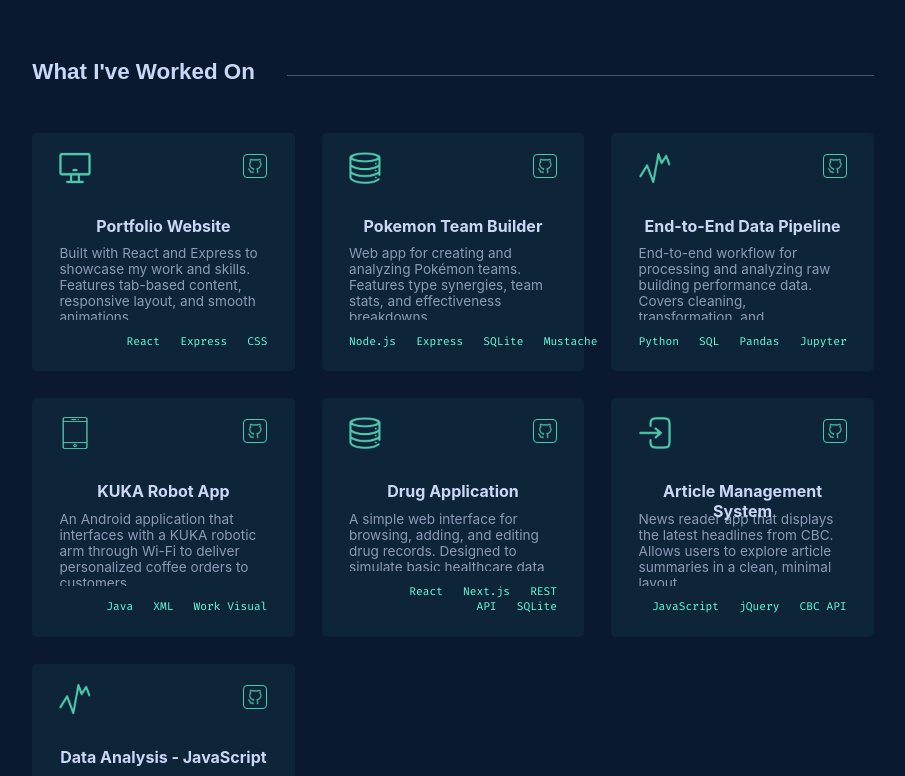
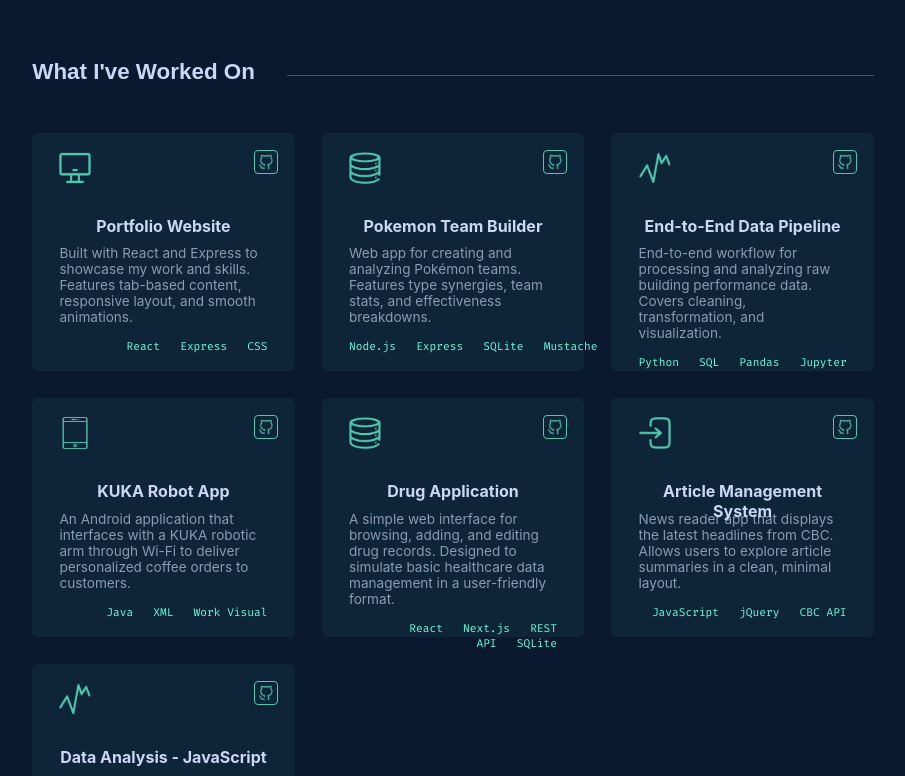
Before and after one commit to Tashyjj/portfolio, a React (Create React App) app: page / in a window 1280 px wide. Shown: the part 1480-2256 px from the top of the page, without its empty margins (187-1092 px from the left). Built offline with nearby package versions, Linux system fonts and the light colour scheme.

Commit message:
project updates

```diff
--- a/package.json
+++ b/package.json
@@ -2,6 +2,7 @@
   "name": "personal-website",
   "version": "0.1.0",
   "private": true,
+  "homepage": "https://mohammadjamal.ca",
   "dependencies": {
     "@emailjs/browser": "^4.4.1",
     "@testing-library/dom": "^10.4.0",
@@ -12,10 +13,13 @@
     "axios": "^1.9.0",
     "react": "^19.1.0",
     "react-dom": "^19.1.0",
+    "react-router-dom": "^7.6.0",
     "react-scripts": "5.0.1",
     "web-vitals": "^2.1.4"
   },
   "scripts": {
+    "predeploy": "npm run build",
+    "deploy": "gh-pages -d build",
     "start": "react-scripts start",
     "build": "react-scripts build",
     "test": "react-scripts test",
--- a/public/index.html
+++ b/public/index.html
@@ -24,7 +24,7 @@
       work correctly both with client-side routing and a non-root public URL.
       Learn how to configure a non-root public URL by running `npm run build`.
     -->
-    <title>React App</title>
+    <title>Mohammad Jamal</title>
   </head>
   <body>
     <noscript>You need to enable JavaScript to run this app.</noscript>
--- a/src/Projects.css
+++ b/src/Projects.css
@@ -47,6 +47,7 @@
 }
 
 .project-card {
+  position: relative;
   display: flex;
   flex-direction: column;
   justify-content: space-between;
@@ -58,6 +59,13 @@
   transition: background-color 0.3s ease, transform 0.3s ease;
   height: 27vh;
   width: 26vh;
+}
+
+.card-link-wrapper {
+  display: block;
+  color: inherit;
+  text-decoration: none;
+  height: 100%;
 }
 
 .project-card:hover {
@@ -87,6 +95,10 @@
 }
 
 .github-box {
+  position: absolute;
+  top: 17px;
+  right: 17px;
+  z-index: 2;
   margin-bottom: 3.5vh;
   border: 1px solid #4fc9ad;
   padding: 0;
@@ -129,5 +141,5 @@
   text-align: right;
   font-size: 0.7rem;
   color: #64ffda;
-  margin-top: 0;
+  margin-top: 0rem;
 }
--- a/src/components/Contact.js
+++ b/src/components/Contact.js
@@ -47,12 +47,12 @@
                 </div>
                 <textarea name="message" placeholder="Your Message" rows="5" required className="message-box" />
                 <button type="submit" className="submit-button">
-                    <img src="/assets/sendicon.png" alt="Send" className="submit-icon" />
+                    <img src={`${process.env.PUBLIC_URL}/assets/sendicon.png`} alt="Send" className="submit-icon" />
                 </button>
             </form>
 
             <div className={`confirmation-container ${messageSent ? 'visible' : 'hidden'}`}>
-                <img src="/assets/checkmark.png" alt="Sent!" className="checkmark-image" />
+                <img src={`${process.env.PUBLIC_URL}/assets/checkmark.png`} alt="Sent!" className="checkmark-image" />
                 <p className="confirmation-message">Your message has been sent.</p>
                 <button onClick={handleReset} className="submit-button">
                     Send Another Message
--- a/src/components/Projects.js
+++ b/src/components/Projects.js
@@ -10,6 +10,7 @@
         'Built with React and Express to showcase my work and skills. Features tab-based content, responsive layout, and smooth animations.',
       tech: 'React&nbsp;&nbsp;&nbsp;Express&nbsp;&nbsp;&nbsp;CSS',
       github: 'https://github.com/Tashyjj/portfolio',
+      cardlink: 'https://github.com/Tashyjj/portfolio',
     },
     {
       image: '/assets/dataLogo.png',
@@ -18,6 +19,7 @@
         'Web app for creating and analyzing Pokémon teams. Features type synergies, team stats, and effectiveness breakdowns.',
       tech: 'Node.js&nbsp;&nbsp;&nbsp;Express&nbsp;&nbsp;&nbsp;SQLite&nbsp;&nbsp;&nbsp;Mustache',
       github: 'https://github.com/Tashyjj/PokemonTeamBuilder',
+      cardlink: 'https://github.com/Tashyjj/PokemonTeamBuilder',
     },
     {
       image: '/assets/graph.png',
@@ -26,6 +28,7 @@
         'End-to-end workflow for processing and analyzing raw building performance data. Covers cleaning, transformation, and visualization.',
       tech: 'Python&nbsp;&nbsp;&nbsp;SQL&nbsp;&nbsp;&nbsp;Pandas&nbsp;&nbsp;&nbsp;Jupyter',
       github: 'https://github.com/Tashyjj/End-to-End-Data-Analysis',
+      cardlink: 'https://github.com/Tashyjj/End-to-End-Data-Analysis',
     },
     {
       image: '/assets/appLogo.png',
@@ -34,6 +37,7 @@
         'An Android application that interfaces with a KUKA robotic arm through Wi-Fi to deliver personalized coffee orders to customers.',
       tech: 'Java&nbsp;&nbsp;&nbsp;XML&nbsp;&nbsp;&nbsp;Work Visual',
       github: 'https://github.com/Tashyjj/KUKA-Coffee-App',
+      cardlink: 'https://sites.google.com/view/kuka-demo-cell-team-1/home?authuser=1',
     },
     {
       image: '/assets/dataLogo.png',
@@ -42,6 +46,7 @@
         'A simple web interface for browsing, adding, and editing drug records. Designed to simulate basic healthcare data management in a user-friendly format.',
       tech: 'React&nbsp;&nbsp;&nbsp;Next.js&nbsp;&nbsp;&nbsp;REST API&nbsp;&nbsp;&nbsp;SQLite',
       github: 'https://github.com/Tashyjj/drug-application',
+      cardlink: 'https://github.com/Tashyjj/drug-application',
     },
     {
       image: '/assets/loginLogo.png',
@@ -50,6 +55,7 @@
         'News reader app that displays the latest headlines from CBC. Allows users to explore article summaries in a clean, minimal layout.',
       tech: 'JavaScript&nbsp;&nbsp;&nbsp;jQuery&nbsp;&nbsp;&nbsp;CBC API',
       github: 'https://github.com/Tashyjj/CBC-News-Application',
+      cardlink: 'https://github.com/Tashyjj/CBC-News-Application',
     },
     {
       image: '/assets/graph.png',
@@ -58,6 +64,7 @@
         'JavaScript implementations of data analysis tests. Includes Deviation, Correlation, and Regression tests.',
       tech: 'JavaScript',
       github: 'https://github.com/Tashyjj/Data-Analysis---JavaScript',
+      cardlink: 'https://github.com/Tashyjj/Data-Analysis---JavaScript',
     },
 
   ];
@@ -68,15 +75,41 @@
       <div className="project-list">
         {projectData.map((project, index) => (
           <div className="project-card" key={index}>
+
+
+          <a
+            href={project.cardlink}
+            target="_blank"
+            rel="noopener noreferrer"
+            className="card-link-wrapper"
+          >
             <div className="card-header">
-              <img src={project.image} alt={project.title} className="card-image"/>
-              <a href={project.github} target="_blank" rel="noopener noreferrer" className="github-box">
-                <img src="/assets/githubLogo.png" alt="GitHub" className="github-logo"/>
-              </a>
+              <img src={project.image} alt={project.title} className="card-image" />
             </div>
             <h3 className="card-title">{project.title}</h3>
             <p className="card-desc">{project.description}</p>
-            <p className="tech-used"dangerouslySetInnerHTML={{ __html: project.tech }}></p>
+
+          </a>
+
+          <a
+            href={project.github}
+            target="_blank"
+            rel="noopener noreferrer"
+            className="github-box"
+            onClick={(e) => e.stopPropagation()}
+          >
+            <img
+              src={`${process.env.PUBLIC_URL}/assets/githubLogo.png`}
+              alt="GitHub"
+              className="github-logo"
+            />
+          </a>
+
+          <p className="tech-used" dangerouslySetInnerHTML={{ __html: project.tech }}></p>
+
+
+
+
           </div>
         ))}
       </div>
--- a/src/components/SkillsTabs.js
+++ b/src/components/SkillsTabs.js
@@ -26,7 +26,7 @@
         return (
           <div className="skills-grid">
             {skillItem('/assets/pythonLogo.png', 'Python', ['Scripts & Automation', 'APIs', 'Data Analysis'])}
-            {skillItem('/assets/javascriptLogo.png', 'JavaScript', ['Data Analysis', 'DOM Manipulation', 'Asynchronous Code'])}
+            {skillItem('/assets/javaScriptLogo.png', 'JavaScript', ['Data Analysis', 'DOM Manipulation', 'Asynchronous Code'])}
             {skillItem('/assets/htmlCssLogo.png', 'HTML/CSS', ['Web Development', 'Semantic Layout', 'Responsive Design'])}
             {skillItem('/assets/sqlLogo.png', 'SQL', ['Joins & Queries', 'Data Retrieval', 'Data Manipulation'])}
           </div>
--- a/src/components/Socialbar.js
+++ b/src/components/Socialbar.js
@@ -6,13 +6,13 @@
     <div className="social-bar">
       <ul>
         <li><a href="https://github.com/Tashyjj" target="_blank" rel="noopener noreferrer">
-          <img src="/assets/githubLogo.png" alt="GitHub" />
+          <img src={`${process.env.PUBLIC_URL}/assets/githubLogo.png`} alt="GitHub" />
         </a></li>
         <li><a href="https://www.linkedin.com/in/mohammadtjamal" target="_blank" rel="noopener noreferrer">
-          <img src="/assets/linkedinIcon.png" alt="LinkedIn" />
+          <img src={`${process.env.PUBLIC_URL}/assets/linkedinIcon.png`} alt="LinkedIn" />
         </a></li>
         <li><a href="https://www.instagram.com/jamxl_09" target="_blank" rel="noopener noreferrer">
-          <img src="/assets/instagramIcon.png" alt="Instagram" />
+          <img src={`${process.env.PUBLIC_URL}/assets/instagramIcon.png`} alt="Instagram" />
         </a></li>
       </ul>
       <div className="vertical-line"></div>
--- a/src/index.js
+++ b/src/index.js
@@ -4,15 +4,15 @@
 import App from './App';
 import reportWebVitals from './reportWebVitals';
 import './styles.css';
+import { BrowserRouter } from 'react-router-dom';
 
 const root = ReactDOM.createRoot(document.getElementById('root'));
 root.render(
   <React.StrictMode>
-    <App />
+    <BrowserRouter>
+      <App />
+    </BrowserRouter>
   </React.StrictMode>
 );
 
-// If you want to start measuring performance in your app, pass a function
-// to log results (for example: reportWebVitals(console.log))
-// or send to an analytics endpoint. Learn more: https://bit.ly/CRA-vitals
 reportWebVitals();
--- a/src/styles.css
+++ b/src/styles.css
@@ -105,6 +105,7 @@
     font-weight: bold;
     color: #ccd6f6;
     margin: 0;
+    text-align: left;
 }
 
 .main-role {
```
Also changed, not shown: src/components/AboutMe.js (+4 -4 lines), 1 other file (tests, documents, lock files or other folders).
